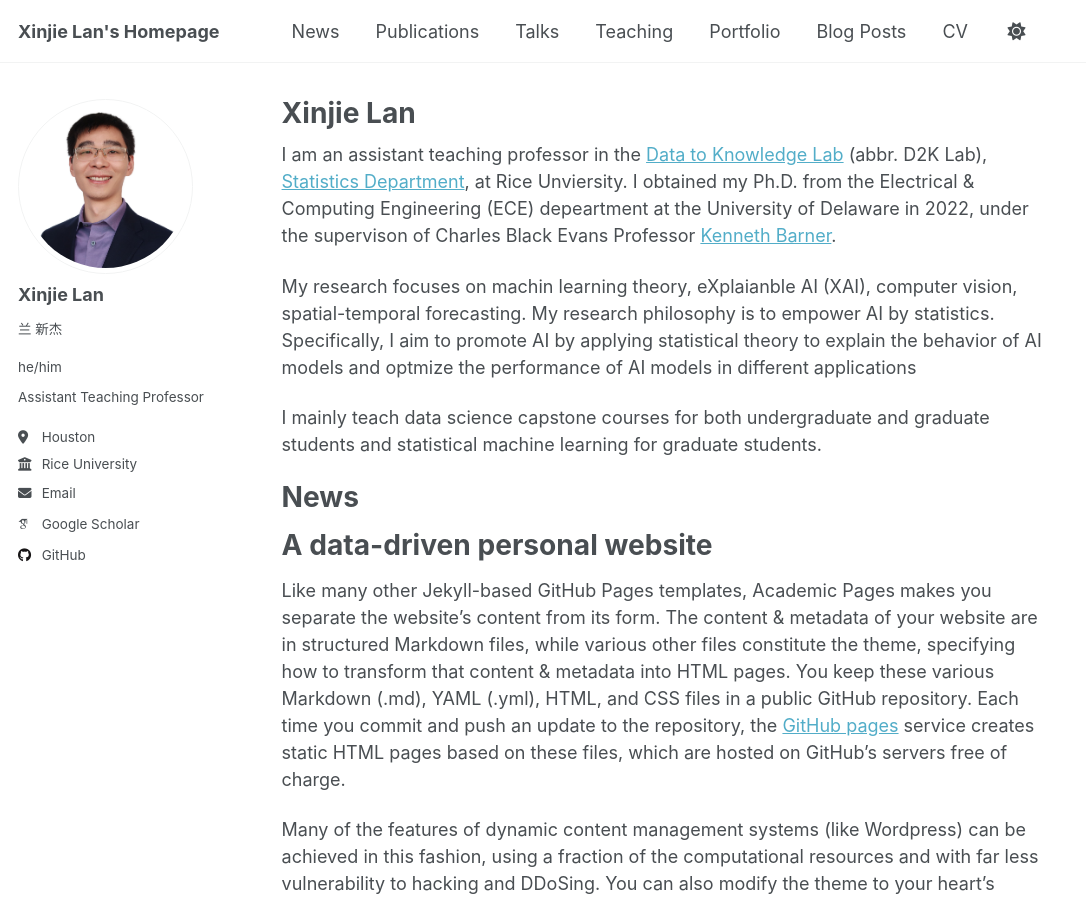
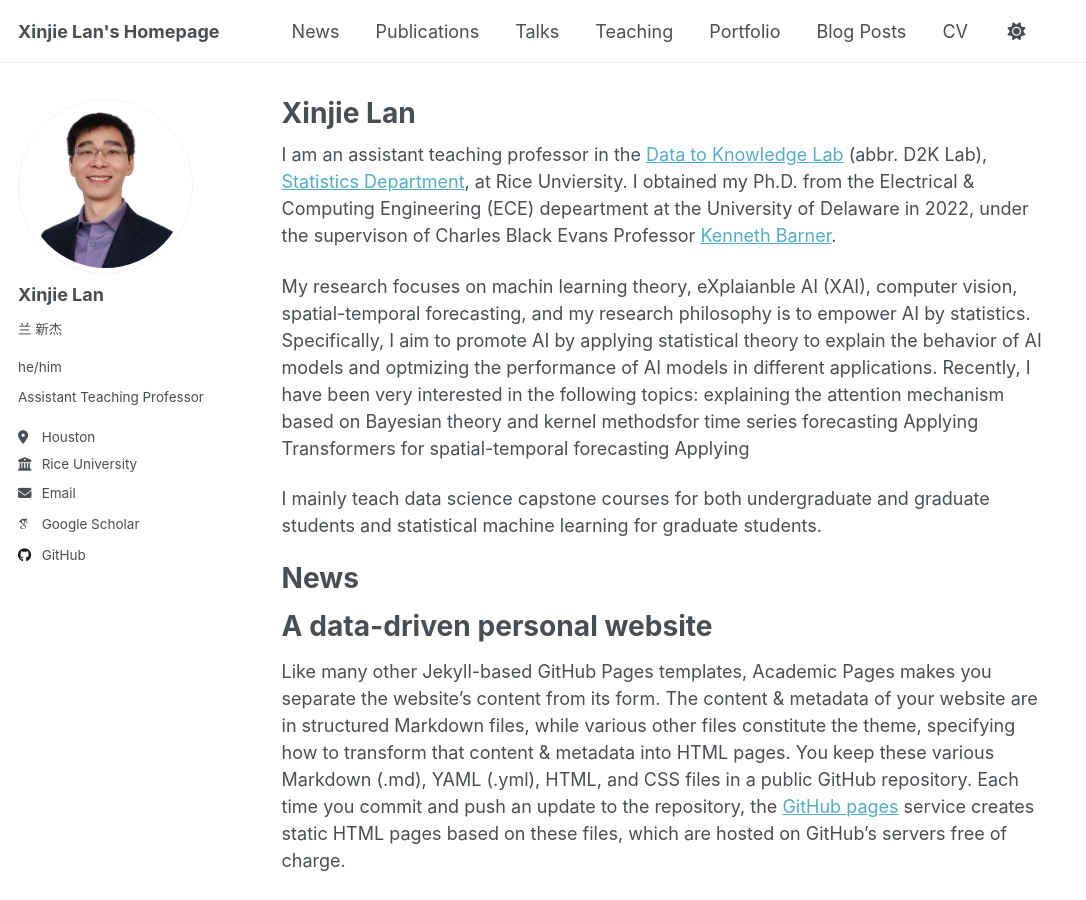
Before and after one commit to xinjie-ethan-lan/xinjie-ethan-lan.github.io, a Jekyll site: the page built from _pages/about.md, in a window 1280 px wide and 900 px high. Shown: the whole window, without its empty margins (0-1086 px from the left). Built offline with Jekyll 4.4.1, drawn with Linux system fonts in a browser that asks for light colours; some web fonts are replaced; a script that is not in the unit is left out.

Commit message:
Update about.md

```diff
--- a/_pages/about.md
+++ b/_pages/about.md
@@ -9,7 +9,10 @@ redirect_from:
 
 I am an assistant teaching professor in the [Data to Knowledge Lab](https://d2k.rice.edu/about) (abbr. D2K Lab), [Statistics Department](https://statistics.rice.edu/about), at Rice Unviersity. I obtained my Ph.D. from the Electrical & Computing Engineering (ECE) depeartment at the University of Delaware in 2022, under the supervison of Charles Black Evans Professor [Kenneth Barner](https://www.ece.udel.edu/people/faculty/barner/).
 
-My research focuses on machin learning theory, eXplaianble AI (XAI), computer vision, spatial-temporal forecasting. My research philosophy is to empower AI by statistics. Specifically, I aim to promote AI by applying statistical theory to explain the behavior of AI models and optmize the performance of AI models in different applications
+My research focuses on machin learning theory, eXplaianble AI (XAI), computer vision, spatial-temporal forecasting, and my research philosophy is to empower AI by statistics. Specifically, I aim to promote AI by applying statistical theory to explain the behavior of AI models and optmizing the performance of AI models in different applications. Recently, I have been very interested in the following topics:
+explaining the attention mechanism based on Bayesian theory and kernel methodsfor time series forecasting
+Applying Transformers for spatial-temporal forecasting
+Applying
 
 I mainly teach data science capstone courses for both undergraduate and graduate students and statistical machine learning for graduate students.
 
```
